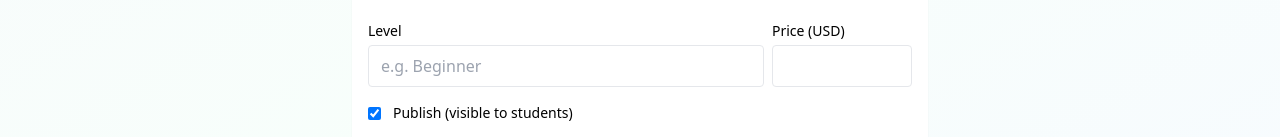
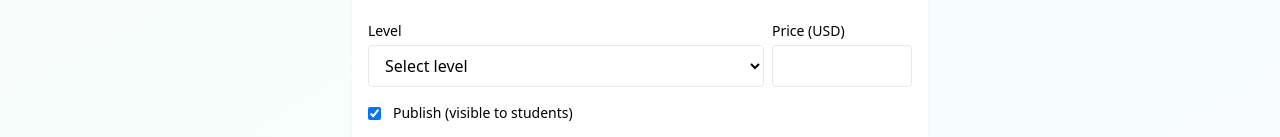
Before and after one commit to hxddad/TutorHub, a Next.js app: page /dashboard/tutor in a window 1280 px wide. Shown: the part 464-601 px from the top of the page. Built offline with nearby package versions, Linux system fonts and the light colour scheme.

Commit message:
fix the course levels to 4 levels

```diff
--- a/app/dashboard/student/page.tsx
+++ b/app/dashboard/student/page.tsx
@@ -17,7 +17,7 @@ export default function StudentDashboardPage() {
         >
           Browse available courses
         </Link>
-        </div>
+      </div>
 
       <Link
         href="/login"
--- a/components/CreateCourseForm.tsx
+++ b/components/CreateCourseForm.tsx
@@ -73,7 +73,17 @@ export default function CreateCourseForm({ tutorId }: { tutorId?: string }) {
       <div className="flex gap-2">
         <div className="flex-1">
           <label className="block text-sm font-medium mb-1">Level</label>
-          <input value={level} onChange={(e) => setLevel(e.target.value)} className="w-full border rounded px-3 py-2" placeholder="e.g. Beginner" />
+          <select
+            value={level}
+            onChange={(e) => setLevel(e.target.value)}
+            className="w-full border rounded px-3 py-2 bg-white"
+          >
+            <option value="">Select level</option>
+            <option value="Beginner">Beginner</option>
+            <option value="Intermediate">Intermediate</option>
+            <option value="Advanced">Advanced</option>
+            <option value="Expert">Expert</option>
+          </select>
         </div>
         <div style={{ width: 140 }}>
           <label className="block text-sm font-medium mb-1">Price (USD)</label>
```
